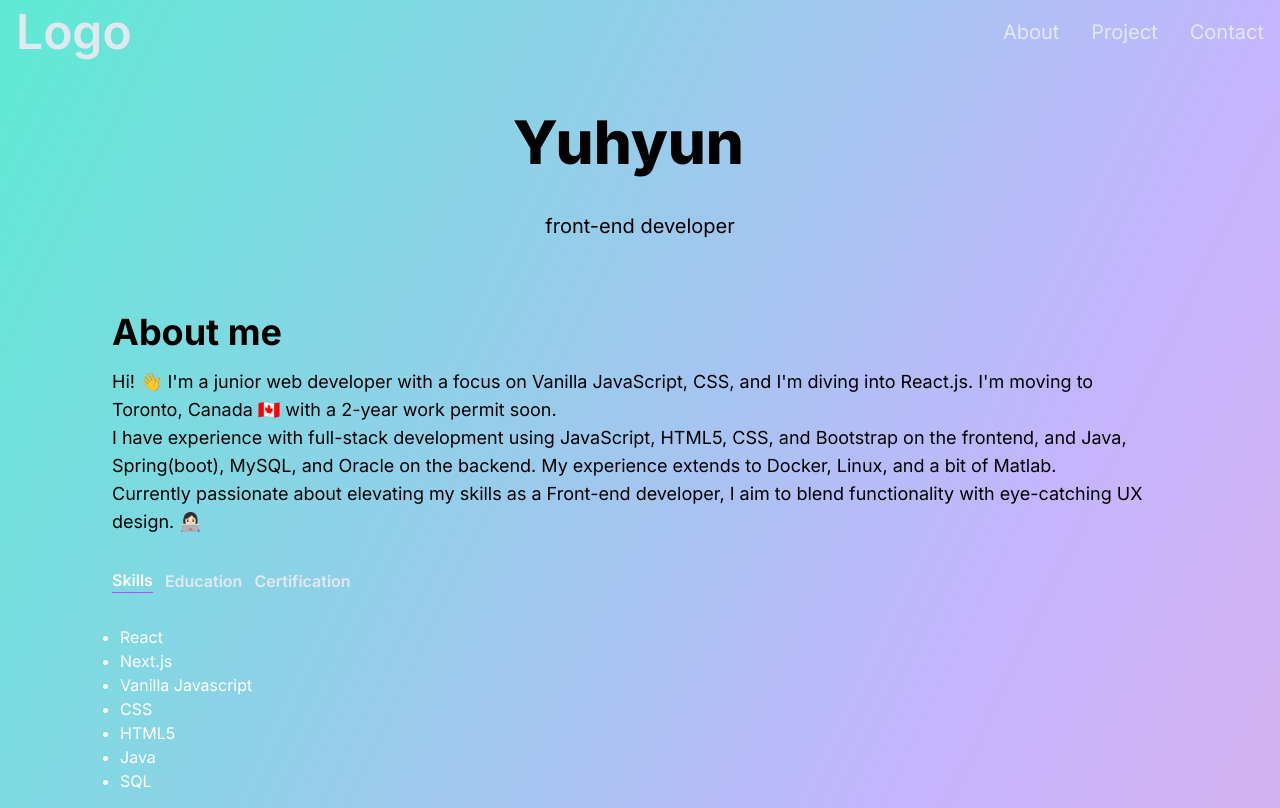
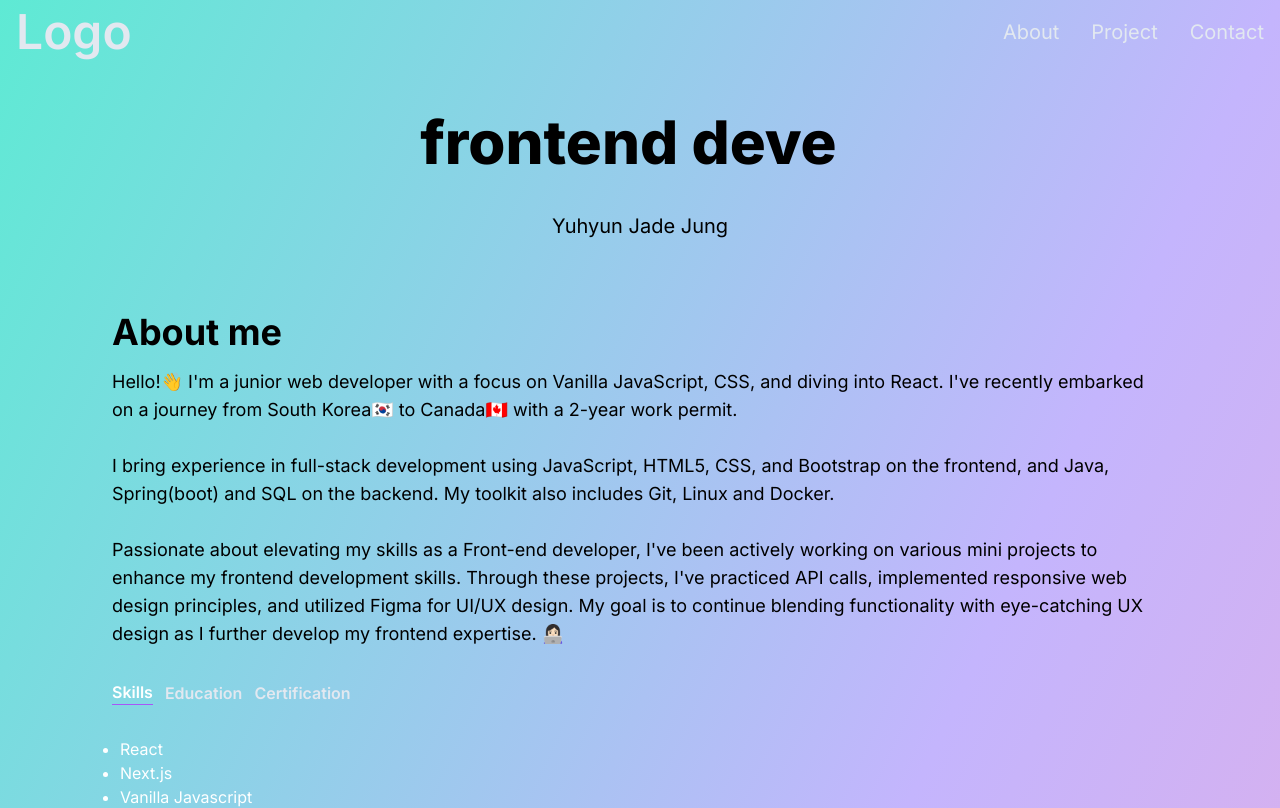
Before and after one commit to yuhyunjeong/portfolio-website, a Next.js app in the folder portfolio-website/: page / in a window 1280 px wide. Shown: the top 808 px of the page. Built offline with nearby package versions, Linux system fonts and the light colour scheme.

Commit message:
modify About section

```diff
--- a/portfolio-website/app/components/About.jsx
+++ b/portfolio-website/app/components/About.jsx
@@ -17,6 +17,8 @@ export default function About() {
                 1000,
                 "web developer",
                 1000,
+                "frontend developer",
+                1000,
               ]}
               wrapper="span"
               speed={50}
@@ -24,7 +26,7 @@ export default function About() {
             />
           </h1>
           <br></br>
-          <p className="text-black text-lg lg:text-xl">front-end developer</p>
+          <p className="text-black text-lg lg:text-xl">Yuhyun Jade Jung</p>
         </div>
       </div>
     </section>
--- a/portfolio-website/app/components/AboutSection.jsx
+++ b/portfolio-website/app/components/AboutSection.jsx
@@ -62,16 +62,23 @@ const AboutSection = () => {
         <div className="mt-4 md:t-0 text-left flex flex-col h-full">
           <h1 className="text-4xl font-bold mb-4">About me</h1>
           <p className="text-base lg:text-lg">
-            Hi! 👋 I'm a junior web developer with a focus on Vanilla
-            JavaScript, CSS, and I'm diving into React.js. I'm moving to
-            Toronto, Canada 🇨🇦 with a 2-year work permit soon. <br></br>I have
-            experience with full-stack development using JavaScript, HTML5, CSS,
-            and Bootstrap on the frontend, and Java, Spring(boot), MySQL, and
-            Oracle on the backend. My experience extends to Docker, Linux, and a
-            bit of Matlab. <br></br>
-            Currently passionate about elevating my skills as a Front-end
-            developer, I aim to blend functionality with eye-catching UX design.
-            👩🏻‍💻
+            Hello!👋 I'm a junior web developer with a focus on Vanilla
+            JavaScript, CSS, and diving into React. I've recently embarked on a
+            journey from South Korea🇰🇷 to Canada🇨🇦 with a 2-year work permit.
+            <br></br>
+            <br></br>I bring experience in full-stack development using
+            JavaScript, HTML5, CSS, and Bootstrap on the frontend, and Java,
+            Spring(boot) and SQL on the backend. My toolkit also includes Git,
+            Linux and Docker.
+            <br></br>
+            <br></br>
+            Passionate about elevating my skills as a Front-end developer, I've
+            been actively working on various mini projects to enhance my
+            frontend development skills. Through these projects, I've practiced
+            API calls, implemented responsive web design principles, and
+            utilized Figma for UI/UX design. My goal is to continue blending
+            functionality with eye-catching UX design as I further develop my
+            frontend expertise. 👩🏻‍💻
           </p>
           <div className="flex flex-row mt-8">
             <TabButton
```
